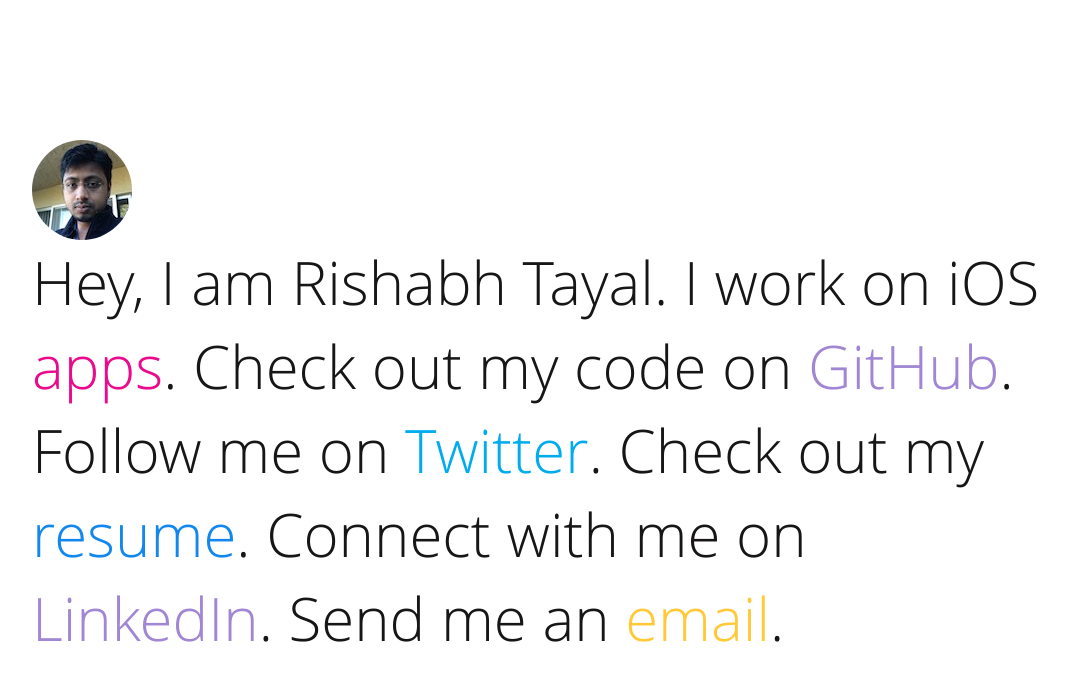
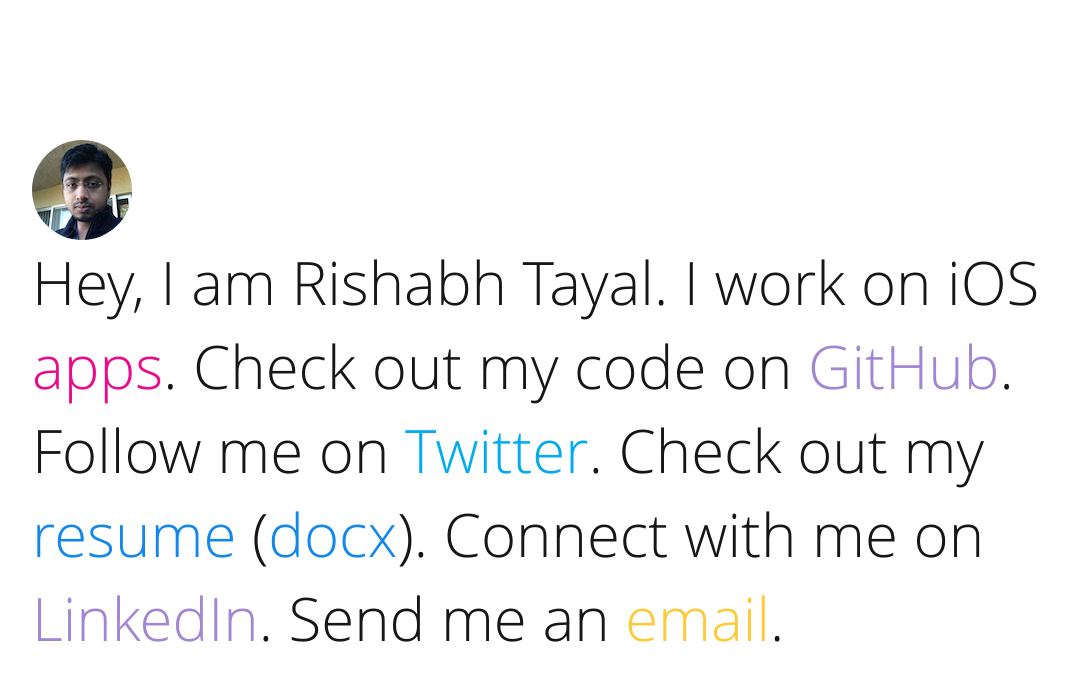
Before and after one commit to RishabhTayal/rishabhtayal.github.io, a plain HTML site: page index.html in a window 1280 px wide. Shown: the whole page, without its empty margins (96-1164 px from the left). Drawn offline with Linux system fonts and the light colour scheme.

Commit message:
Updated resume with docx

```diff
--- a/index.html
+++ b/index.html
@@ -21,7 +21,7 @@
 		<div id="cell">
 			<img class="img-circle" src="images/profile.jpg" srcset="images/profile@2x.jpg 2x, images/profile@3x.jpg 3x"> <!-- https://twitter.com/rishabh_tayal/profile_image?size=bigger -->
 			<div id="content">
-				Hey, I am Rishabh Tayal. I work on iOS <a href="https://itunes.apple.com/us/developer/shop-your-way/id1104428229" id="apps">apps</a>. Check out my code on <a href="http://github.com/rishabhtayal/" id="github">GitHub</a>. Follow me on <a href="https://twitter.com/Rishabh_Tayal" id="twitter">Twitter</a>. Check out my <a href="http://rishabhtayal.github.io/Resume/" id="resume">resume</a>. Connect with me on <a href="https://www.linkedin.com/in/rishabhtayal/" id="linkedin">LinkedIn</a>. Send me an <a href="mailto:rtayal11@gmail.com?subject=Hello there" id="email">email</a>.
+				Hey, I am Rishabh Tayal. I work on iOS <a href="https://itunes.apple.com/us/developer/shop-your-way/id1104428229" id="apps">apps</a>. Check out my code on <a href="http://github.com/rishabhtayal/" id="github">GitHub</a>. Follow me on <a href="https://twitter.com/Rishabh_Tayal" id="twitter">Twitter</a>. Check out my <a href="http://rishabhtayal.github.io/Resume/" id="resume">resume</a> (<a href="http://rishabhtayal.github.io/Resume/docx" id="resume">docx</a>). Connect with me on <a href="https://www.linkedin.com/in/rishabhtayal/" id="linkedin">LinkedIn</a>. Send me an <a href="mailto:rtayal11@gmail.com?subject=Hello there" id="email">email</a>.
 			</div>
 		</div>
 	</div>
```
